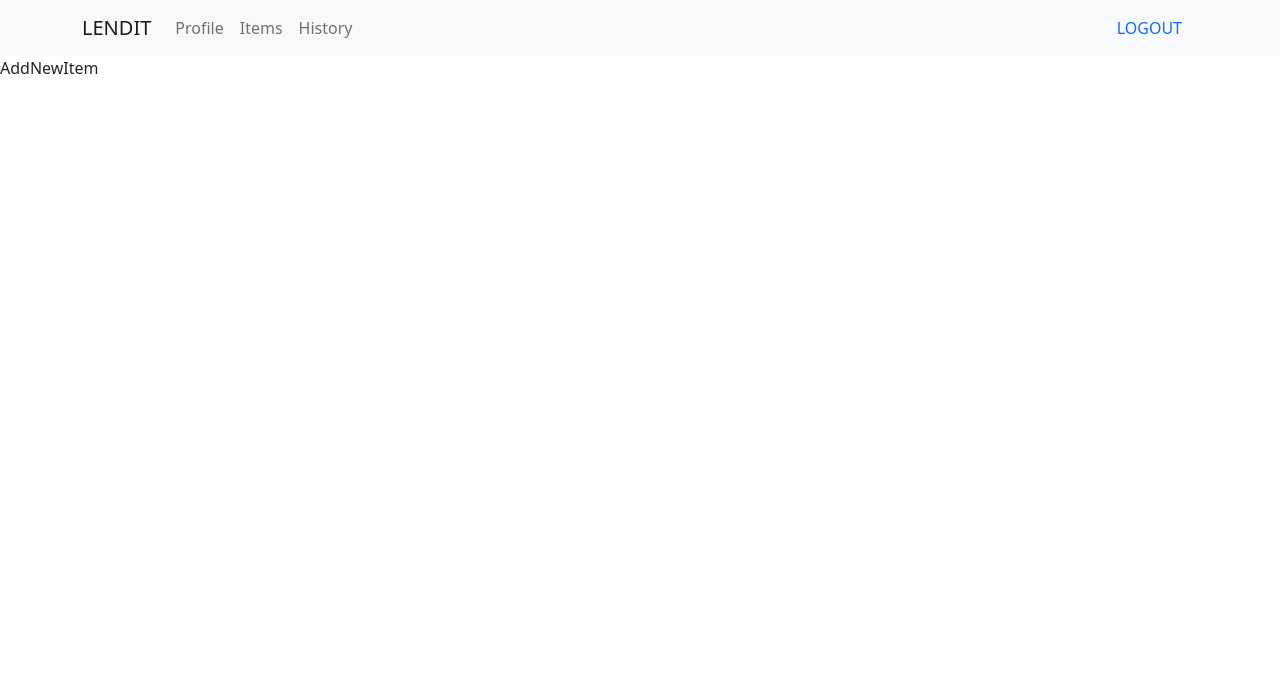
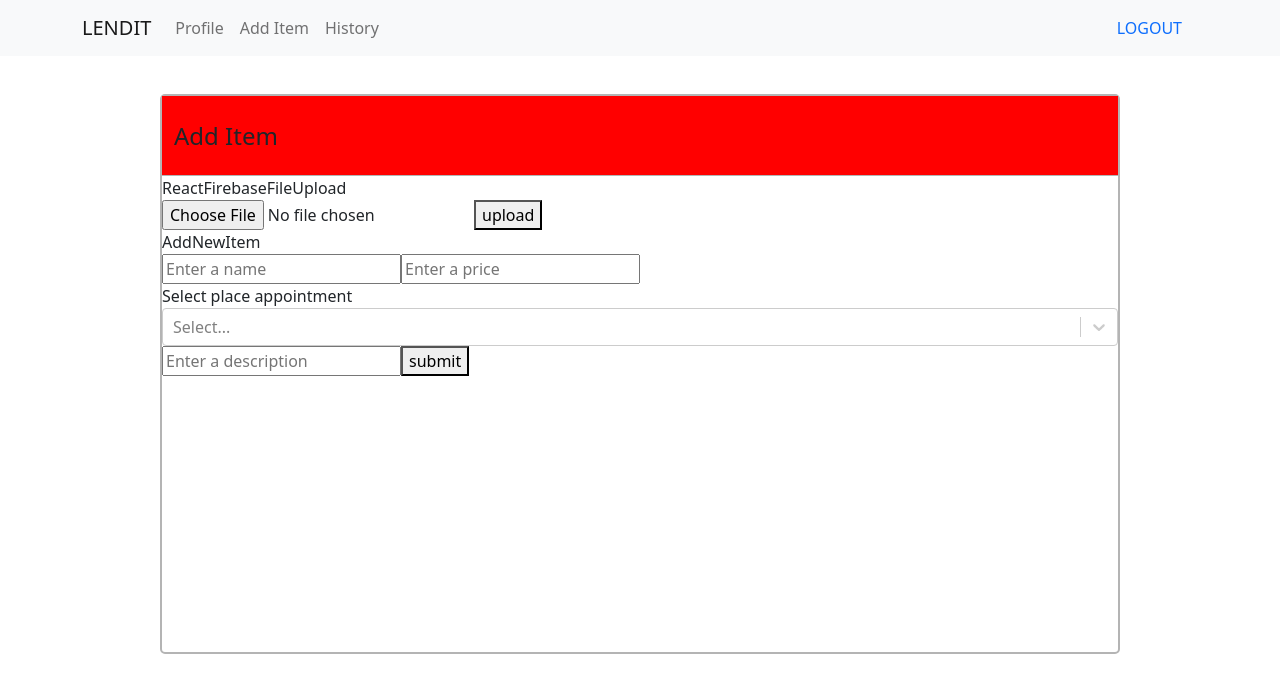
Before and after one commit to greatkub/TermprojectWeb2, a React (Create React App) app: page /addItem in a window 1280 px wide. Shown: the top 692 px of the page. Built offline with nearby package versions, Linux system fonts and the light colour scheme.

Commit message:
additem page structure

```diff
--- a/package.json
+++ b/package.json
@@ -17,6 +17,7 @@
     "react-dom": "^17.0.2",
     "react-router-dom": "^6.2.1",
     "react-scripts": "5.0.0",
+    "react-select": "^5.2.2",
     "web-vitals": "^2.1.4"
   },
   "scripts": {
--- a/src/App.js
+++ b/src/App.js
@@ -17,7 +17,7 @@ function App() {
           <Navbar.Brand href="/lendit">LENDIT</Navbar.Brand>
           <Nav className="me-auto">
             <Nav.Link href="#home">Profile</Nav.Link>
-            <Nav.Link href="#features">Items</Nav.Link>
+            <Nav.Link href="/addItem">Add Item</Nav.Link>
             <Nav.Link href="#pricing">History</Nav.Link>
           </Nav>
           <Navbar.Collapse className="justify-content-end">
--- a/src/page/AddNewItem.js
+++ b/src/page/AddNewItem.js
@@ -1,5 +1,8 @@
 import React, { useState } from 'react'
-
+import axios from 'axios'
+import { storage } from '../firebase/fire';
+import Select from 'react-select';
+import { Container } from 'react-bootstrap';
 
 // path:/items
 
@@ -14,14 +17,131 @@ import React, { useState } from 'react'
 export default function AddNewItem() {
     const [itemName, setItemName] = useState('')
     const [price, setPrice] = useState(0)
-    const [imageUrl, setImageUrl] = useState('')
-    const [ownerID, setOwnerID] = useState('')
+    const [ownerID, setOwnerID] = useState(6210015)
     const [location, setLocation] = useState('')
     const [itemDesciption, setItemDescription] = useState('')
+    const [image, setImage] = useState(null);
+    const [url, setUrl] = useState("");
+    const [progress, setProgress] = useState(0);
+    const places = [{ value: "place A", label: "place A" }, { value: "place B", label: "place B" }]
+
+    function handlerClick() {
+        axios.post("/items",
+            {
+                name: itemName,
+                pricePerDay: price,
+                ownerID: ownerID,
+                imageURL: url,
+                location: location.value,
+                itemDescription: "itemDesciption"
+            }
+
+        ).then((response) => {
+            console.log('done')
+            console.log(response);
+            // console.log(expenseLists)
+            // window.location.href = `/verify/${id}`;
+            alert("Success")
+        })
+            .catch(error => {
+                console.log(error.response)
+                alert("fail Edit")
+            })
+    }
+
+
+    function placelocation(get, set, data, text) {
+        return (
+            <div>
+                <div>
+                    {text}
+                </div>
+                <Select
+                    width='100px'
+                    defaultValue={get}
+                    onChange={set}
+                    options={data}
+                />
+            </div>
+        )
+    }
+
+
+    const handleChange = e => {
+        if (e.target.files[0]) {
+            setImage(e.target.files[0]);
+        }
+    };
+
+    const handleUpload = () => {
+        const uploadTask = storage.ref(`images/${image.name}`).put(image);
+        uploadTask.on(
+            "state_changed",
+            snapshot => {
+                const progress = Math.round(
+                    (snapshot.bytesTransferred / snapshot.totalBytes) * 100
+                );
+                setProgress(progress);
+            },
+            error => {
+                console.log(error);
+            },
+            () => {
+                storage
+                    .ref("images")
+                    .child(image.name)
+                    .getDownloadURL()
+                    .then(url => {
+                        setUrl(url);
+                    });
+            }
+        );
+    };
+
+    console.log("image: ", image);
+
 
     return (
-        <div>
-            AddNewItem
+        <div className="box" >
+
+            <Container className="box-header" style={{ backgroundColor: 'red' }}>
+                <label className="items">
+                    Add Item
+                </label>
+
+
+            </Container>
+            <div>
+                <div>
+                    ReactFirebaseFileUpload
+                    <br />
+                    <input type="file" onChange={handleChange} />
+                    <img src={url}>
+
+                    </img>
+                    <button onClick={handleUpload}>
+                        upload
+                    </button>
+                </div>
+                AddNewItem
+                <br />
+
+                <input placeholder="Enter a name" type="text" onChange={(e) => setItemName(e.target.value)} >
+                </input>
+                <input placeholder="Enter a price" type="number" onChange={(e) => setPrice(e.target.value)} >
+                </input>
+                {placelocation(location, setLocation, places, "Select place appointment")}
+                {/* <input placeholder="Enter a location" type="text" onChange={(e) => setLocation(e.target.value)} >
+            </input> */}
+                <input placeholder="Enter a description" type="text" onChange={(e) => setItemDescription(e.target.value)} >
+                </input>
+
+
+                <button onClick={() => handlerClick()}>
+                    submit
+                </button>
+
+            </div>
         </div>
     )
 }
--- a/src/page/ItemDetail.js
+++ b/src/page/ItemDetail.js
@@ -5,11 +5,17 @@ import axios from 'axios';
 import { useState, useEffect } from 'react'
 import { Params, useParams } from 'react-router-dom';
 import { findAllByDisplayValue } from '@testing-library/react';
+import Select from 'react-select'
+
 
 
 export default function ItemDetail() {
     const [itemDetail, setitemDetail] = useState();
     const [isLoading, setIsLoading] = useState(false);
+    const [duration, setDuration] = useState(1);
+    const days = [{ value: 1, label: '1' }, { value: 2, label: '2' }, { value: 3, label: '3' }, { value: 4, label: '4' }, { value: 5, label: '5' }, { value: 6, label: '6' }, { value: 7, label: '7' }]
+
+
 
     const { id } = useParams()
 
@@ -20,7 +26,8 @@ export default function ItemDetail() {
             {
                 itemID: id,
                 borrowerID: 6210014,
-                lenderID: 6210015
+                lenderID: itemDetail.ownerID,
+                borrowDuration: parseInt(duration)
             }
 
         ).then((response) => {
@@ -29,6 +36,7 @@ export default function ItemDetail() {
             // console.log(expenseLists)
             // window.location.href = `/verify/${id}`;
             alert("Success")
+            window.location.reload(false);
         })
             .catch(error => {
                 console.log(error.response)
@@ -48,6 +56,22 @@ export default function ItemDetail() {
                 console.log('Error getting fake data: ' + error);
             })
     }, [isLoading]);
+
+    function thisItemDuration(get, set, data, text) {
+        return (
+            <div>
+                <div>
+                    {text}
+                </div>
+                <Select
+                    width='100px'
+                    defaultValue={get}
+                    onChange={set}
+                    options={data}
+                />
+            </div>
+        )
+    }
 
     return (
 
@@ -80,11 +104,14 @@ export default function ItemDetail() {
                     </div>
 
                     {itemDetail.avaliable &&
-                        <button onClick={() => handlerClick()}>
-                            Let's borrow
-                        </button>
+                        <div>
+                            {thisItemDuration(duration, setDuration, days, "set your duration")}
+                            <button onClick={() => handlerClick()}>
+                                Let's borrow
+                            </button>
+                        </div>
+
                     }
-
 
                 </div>
             }
```
Also changed, not shown: 2 other files (tests, documents, lock files or other folders).
